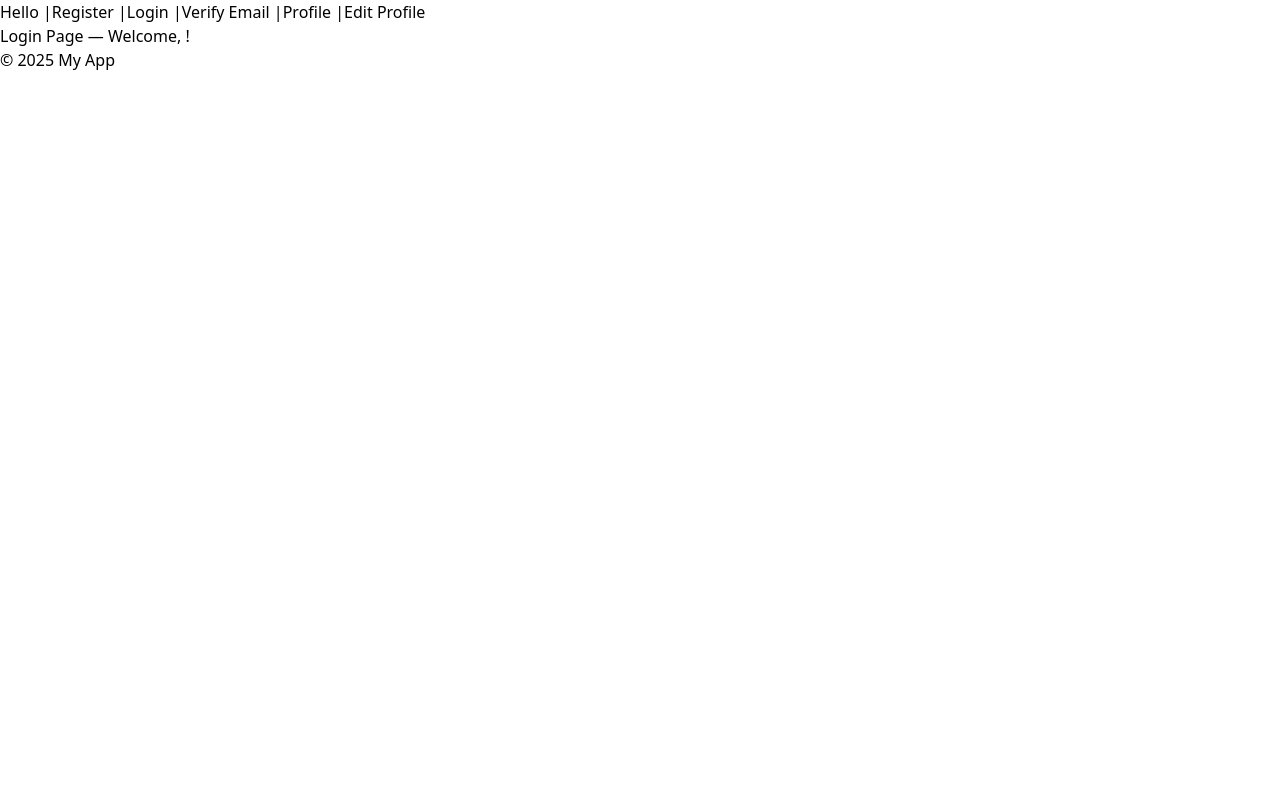
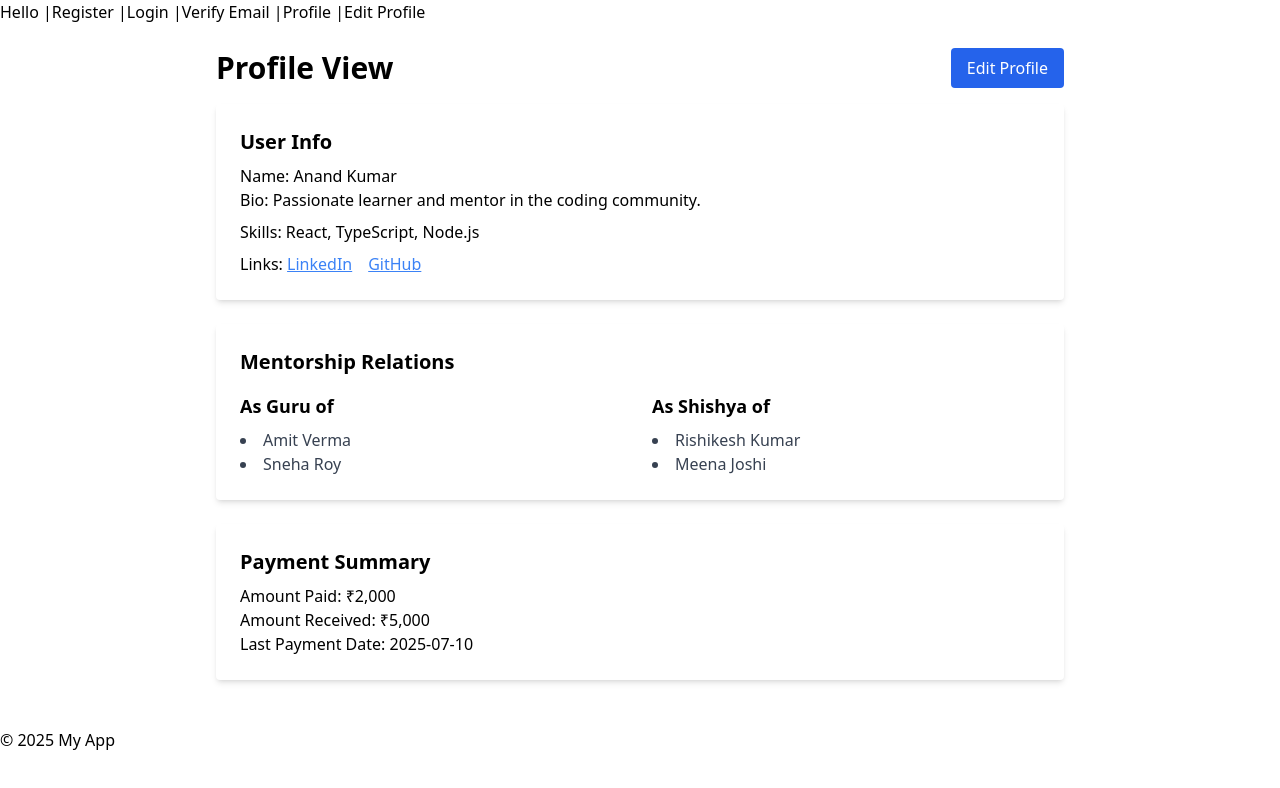
Before and after one commit to anandkr630/hello-world-app, a React app: page /profile-view in a window 1280 px wide. Shown: the top 788 px of the page. Built offline with nearby package versions, Linux system fonts and the light colour scheme.

Commit message:
Story 1.4: View profile with mentorship relations and payment summary

```diff
--- a/src/pages/ProfileView.tsx
+++ b/src/pages/ProfileView.tsx
@@ -1,9 +1,111 @@
 import React from "react";
-import { useUser } from "../context/UserContext";
+import { Link } from "react-router-dom";
 
 const ProfileView: React.FC = () => {
-  const { name } = useUser();
-  return <h1>Login Page — Welcome, {name}!</h1>;
+  // Dummy data
+  const user = {
+    name: "Anand Kumar",
+    bio: "Passionate learner and mentor in the coding community.",
+    skills: ["React", "TypeScript", "Node.js"],
+    links: {
+      linkedin: "https://www.linkedin.com/in/anand-kumar-482",
+      github: "https://github.com/anandkumar",
+    },
+    mentorship: {
+      gurus: ["Rishikesh Kumar", "Meena Joshi"],
+      shishyas: ["Amit Verma", "Sneha Roy"],
+    },
+    payments: {
+      paid: "₹2,000",
+      received: "₹5,000",
+      lastPaymentDate: "2025-07-10",
+    },
+  };
+
+  return (
+    <div className="max-w-4xl mx-auto p-6">
+      <div className="flex justify-between items-center mb-4">
+        <h1 className="text-3xl font-bold">Profile View</h1>
+        <Link to="/edit-profile">
+          <button className="bg-blue-600 text-white px-4 py-2 rounded hover:bg-blue-700">
+            Edit Profile
+          </button>
+        </Link>
+      </div>
+
+      {/* Profile Section */}
+      <section className="bg-white shadow-md rounded p-6 mb-6">
+        <h2 className="text-xl font-semibold mb-2">User Info</h2>
+        <p>
+          <span className="font-medium">Name:</span> {user.name}
+        </p>
+        <p>
+          <span className="font-medium">Bio:</span> {user.bio}
+        </p>
+        <p className="mt-2">
+          <span className="font-medium">Skills:</span> {user.skills.join(", ")}
+        </p>
+        <p className="mt-2">
+          <span className="font-medium">Links:</span>{" "}
+          <a
+            href={user.links.linkedin}
+            className="text-blue-500 underline mr-4"
+            target="_blank"
+            rel="noopener noreferrer"
+          >
+            LinkedIn
+          </a>
+          <a
+            href={user.links.github}
+            className="text-blue-500 underline"
+            target="_blank"
+            rel="noopener noreferrer"
+          >
+            GitHub
+          </a>
+        </p>
+      </section>
+
+      {/* Mentorship Section */}
+      <section className="bg-white shadow-md rounded p-6 mb-6">
+        <h2 className="text-xl font-semibold mb-4">Mentorship Relations</h2>
+        <div className="grid grid-cols-1 md:grid-cols-2 gap-6">
+          <div>
+            <h3 className="font-semibold text-lg mb-2">As Guru of</h3>
+            <ul className="list-disc list-inside text-gray-700">
+              {user.mentorship.shishyas.map((shishya, index) => (
+                <li key={index}>{shishya}</li>
+              ))}
+            </ul>
+          </div>
+          <div>
+            <h3 className="font-semibold text-lg mb-2">As Shishya of</h3>
+            <ul className="list-disc list-inside text-gray-700">
+              {user.mentorship.gurus.map((guru, index) => (
+                <li key={index}>{guru}</li>
+              ))}
+            </ul>
+          </div>
+        </div>
+      </section>
+
+      {/* Payment Summary */}
+      <section className="bg-white shadow-md rounded p-6 mb-6">
+        <h2 className="text-xl font-semibold mb-2">Payment Summary</h2>
+        <p>
+          <span className="font-medium">Amount Paid:</span> {user.payments.paid}
+        </p>
+        <p>
+          <span className="font-medium">Amount Received:</span>{" "}
+          {user.payments.received}
+        </p>
+        <p>
+          <span className="font-medium">Last Payment Date:</span>{" "}
+          {user.payments.lastPaymentDate}
+        </p>
+      </section>
+    </div>
+  );
 };
 
 export default ProfileView;
```
